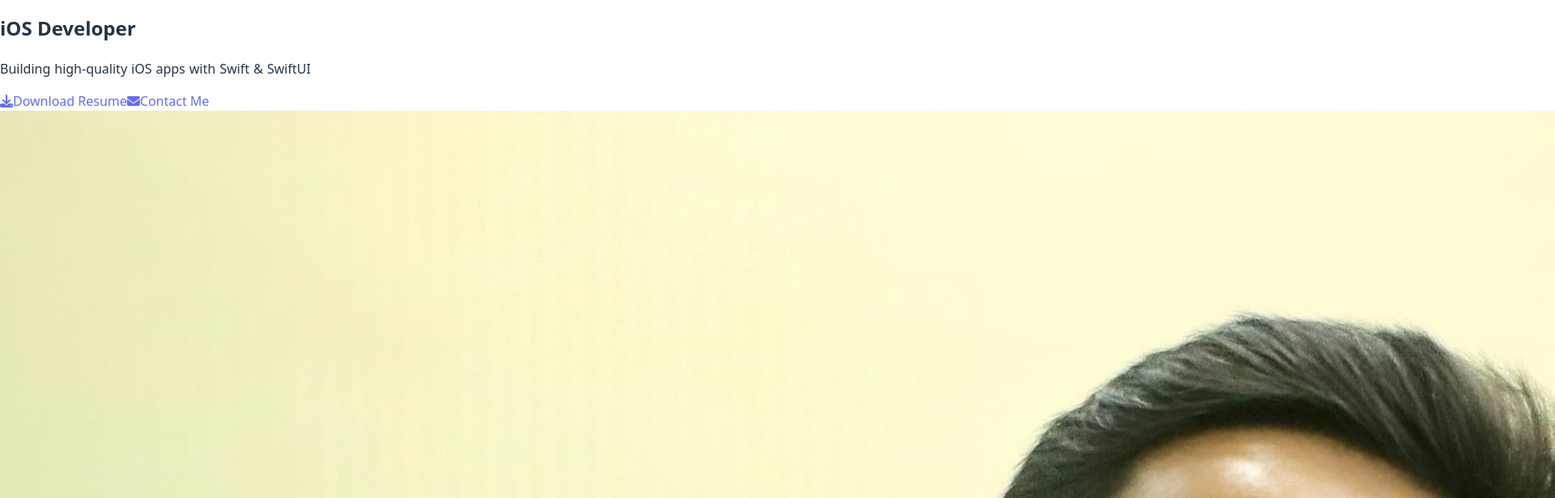
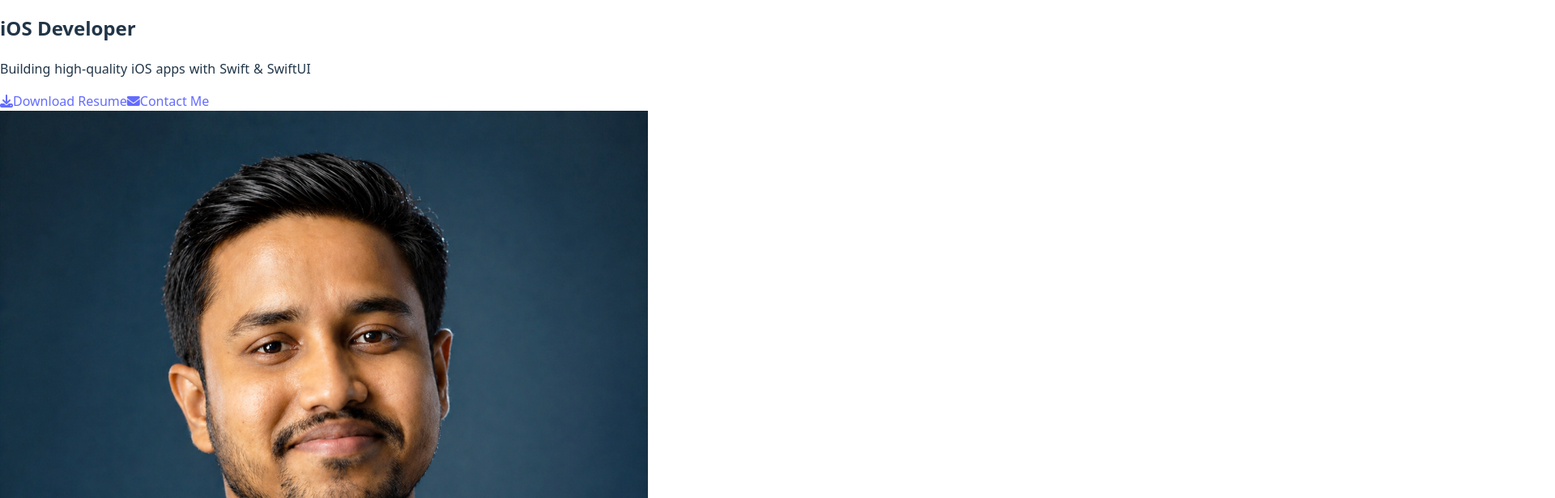
Before and after one commit to KaushikShee/ios_portfolio, a React (Vite) app: page / in a window 1280 px wide. Shown: the part 220-836 px from the top of the page at 81% size, 1920 px wide, since content can reach past the window. Built offline with nearby package versions, Linux system fonts and the light colour scheme; the HTML template or start-up script is replaced by a standard one.

Commit message:
Update hero profile image

```diff
--- a/src/components/Hero.jsx
+++ b/src/components/Hero.jsx
@@ -143,7 +143,7 @@ function Hero() {
                         <div className="profile-wrapper">
                             <div className="profile-ring" />
                             <div className="profile-photo">
-                                <img src="/user.jpg" alt="Kaushik Shee" />
+                                <img src="/picc.png" alt="Kaushik Shee" />
                             </div>
 
                             <motion.div
```
Also changed, not shown: public/picc.png (added).
